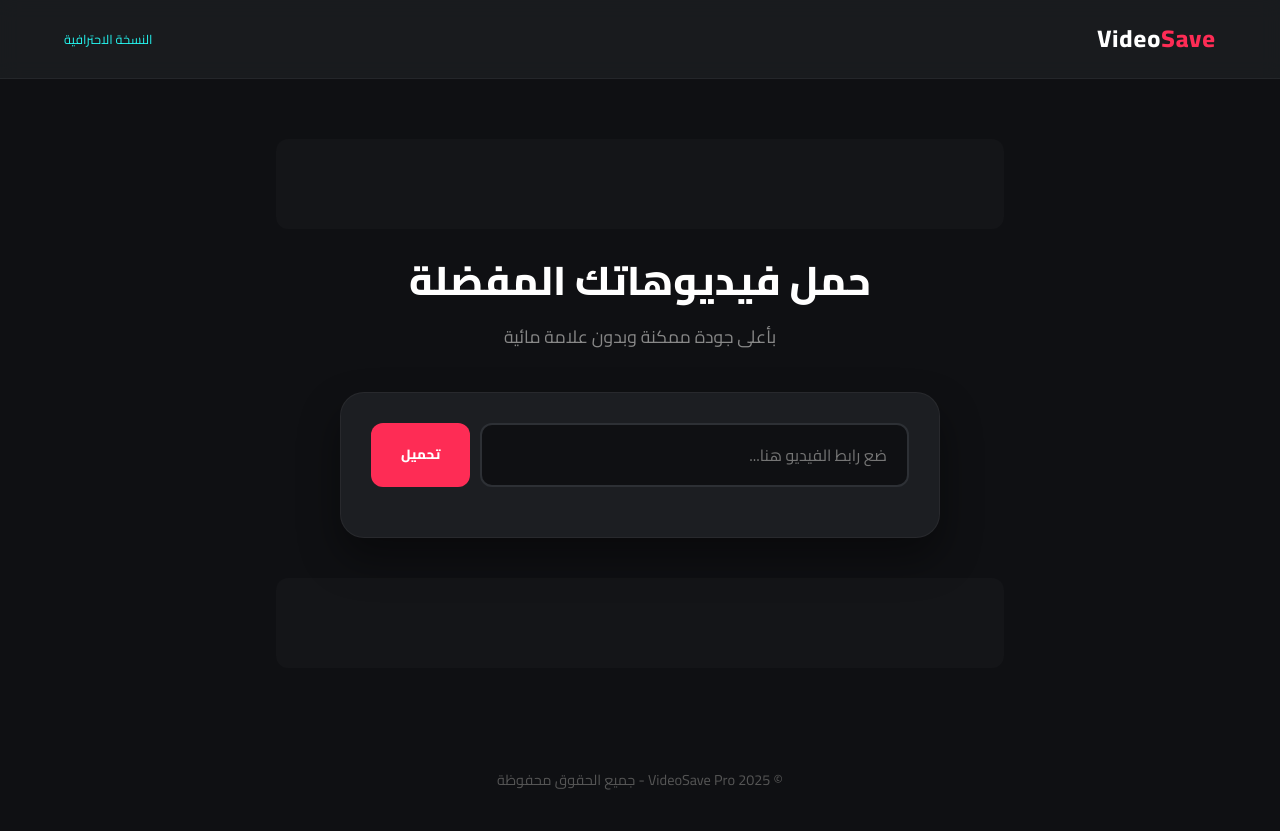
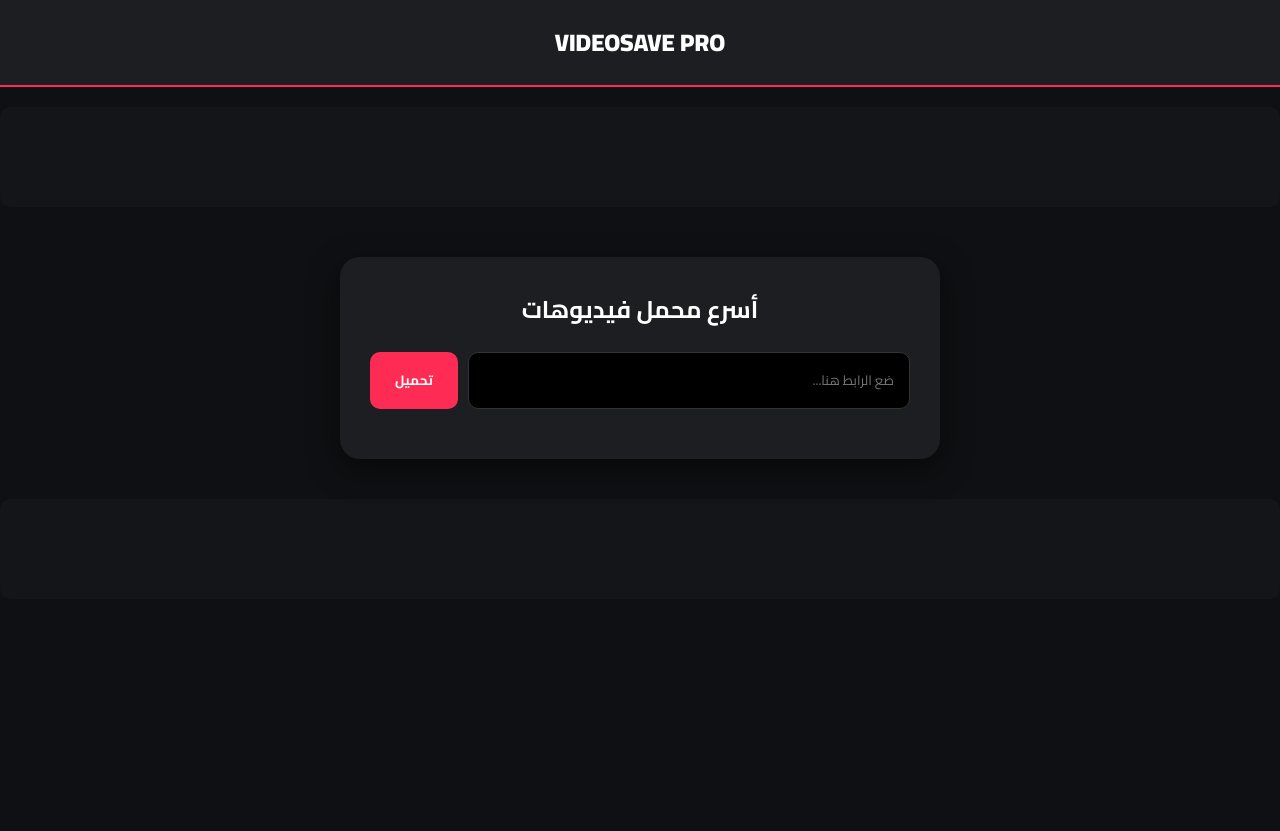
Before and after one commit to muammade/tiktok-downloader, a website: page index.html in a window 1280 px wide. After the commit the page ends 800 px from the top, so only its background shows below. Drawn offline with Linux system fonts and the light colour scheme.

Commit message:
Refactor index.html for better layout and functionality
Updated the HTML structure and styling for improved layout and functionality.

```diff
--- a/index.html
+++ b/index.html
@@ -4,170 +4,49 @@
     <meta charset="UTF-8">
     <meta name="viewport" content="width=device-width, initial-scale=1.0">
     <meta name="referrer" content="no-referrer">
-    <title>VideoSave Pro | محمل الفيديوهات الذكي</title>
-    <link href="https://fonts.googleapis.com/css2?family=Cairo:wght@400;600;800&display=swap" rel="stylesheet">
+    <title>VideoSave Pro</title>
+    <link href="https://fonts.googleapis.com/css2?family=Cairo:wght@400;700;900&display=swap" rel="stylesheet">
     <style>
-        :root {
-            --primary: #FE2C55;
-            --secondary: #25F4EE;
-            --bg: #0f1013;
-            --card-bg: #1c1e22;
-        }
+        :root { --primary: #FE2C55; --secondary: #25F4EE; --bg: #0f1013; }
         * { box-sizing: border-box; margin: 0; padding: 0; font-family: 'Cairo', sans-serif; }
-
-        body {
-            background-color: var(--bg);
-            color: #ffffff;
-            line-height: 1.6;
-        }
-
-        /* Header التصميم العصري */
-        header {
-            width: 100%;
-            padding: 20px 5%;
-            background: rgba(28, 30, 34, 0.8);
-            backdrop-filter: blur(10px);
-            display: flex;
-            justify-content: space-between;
-            align-items: center;
-            border-bottom: 1px solid rgba(255,255,255,0.05);
-            position: sticky;
-            top: 0;
-            z-index: 1000;
-        }
-        .logo { font-weight: 800; font-size: 1.5rem; letter-spacing: 1px; }
-        .logo span { color: var(--primary); }
-
-        .main-content {
-            display: flex;
-            flex-direction: column;
-            align-items: center;
-            padding: 40px 20px;
-            min-height: 80vh;
-        }
-
-        .hero-section { text-align: center; margin-bottom: 40px; }
-        .hero-section h1 { font-size: 2.5rem; margin-bottom: 10px; }
-        .hero-section p { color: #888; font-size: 1.1rem; }
-
-        .download-card {
-            width: 100%;
-            max-width: 600px;
-            background: var(--card-bg);
-            padding: 30px;
-            border-radius: 24px;
-            box-shadow: 0 20px 40px rgba(0,0,0,0.4);
-            border: 1px solid rgba(255,255,255,0.05);
-        }
-
-        .input-wrapper {
-            display: flex;
-            gap: 10px;
-            margin-bottom: 20px;
-        }
-        input {
-            flex: 1;
-            padding: 15px 20px;
-            border-radius: 12px;
-            border: 2px solid #2d3035;
-            background: #0f1013;
-            color: white;
-            font-size: 1rem;
-            outline: none;
-            transition: 0.3s;
-        }
-        input:focus { border-color: var(--secondary); }
-
-        .btn-download {
-            padding: 15px 30px;
-            border-radius: 12px;
-            border: none;
-            background: var(--primary);
-            color: white;
-            font-weight: 700;
-            cursor: pointer;
-            transition: 0.3s;
-            white-space: nowrap;
-        }
-        .btn-download:hover { transform: translateY(-2px); opacity: 0.9; }
-
-        /* منطقة النتائج */
-        #resultArea {
-            display: none;
-            margin-top: 30px;
-            padding-top: 30px;
-            border-top: 1px solid rgba(255,255,255,0.1);
-            text-align: center;
-        }
-        #vCover { width: 100%; max-height: 350px; border-radius: 15px; object-fit: contain; margin-bottom: 20px; border: 1px solid #333; }
-        .final-link {
-            display: inline-block;
-            width: 100%;
-            padding: 15px;
-            background: var(--secondary);
-            color: #000;
-            text-decoration: none;
-            font-weight: 700;
-            border-radius: 12px;
-            margin-top: 10px;
-        }
-
-        /* الإعلانات */
-        .ad-container {
-            width: 100%;
-            max-width: 728px;
-            margin: 20px auto;
-            min-height: 90px;
-            background: rgba(255,255,255,0.02);
-            border-radius: 12px;
-            overflow: hidden;
-            display: flex;
-            justify-content: center;
-            align-items: center;
-        }
-
-        footer { padding: 40px; text-align: center; color: #555; font-size: 0.9rem; }
+        body { background: var(--bg); color: white; display: flex; flex-direction: column; align-items: center; min-height: 100vh; }
+        header { width: 100%; padding: 20px; background: #1c1e22; text-align: center; border-bottom: 2px solid var(--primary); font-weight: 900; font-size: 1.5rem; }
+        .container { width: 95%; max-width: 600px; background: #1c1e22; margin-top: 30px; padding: 30px; border-radius: 20px; box-shadow: 0 10px 30px rgba(0,0,0,0.5); text-align: center; }
+        .input-group { display: flex; gap: 10px; margin: 20px 0; }
+        input { flex: 1; padding: 15px; border-radius: 10px; border: 1px solid #333; background: #000; color: white; outline: none; }
+        button { padding: 15px 25px; border-radius: 10px; border: none; background: var(--primary); color: white; font-weight: bold; cursor: pointer; }
+        #resultArea { display: none; margin-top: 25px; padding-top: 25px; border-top: 1px solid #333; }
+        #vCover { width: 100%; border-radius: 15px; border: 2px solid var(--secondary); margin-bottom: 15px; }
+        .dl-link { display: block; width: 100%; padding: 15px; background: var(--secondary); color: #000; text-decoration: none; font-weight: bold; border-radius: 10px; }
+        .ad-box { width: 100%; min-height: 100px; background: rgba(255,255,255,0.02); margin: 20px 0; border-radius: 10px; display: flex; justify-content: center; align-items: center; overflow: hidden; }
     </style>
 </head>
 <body>
 
-    <header>
-        <div class="logo">Video<span>Save</span></div>
-        <div style="font-size: 0.8rem; color: var(--secondary);">النسخة الاحترافية</div>
-    </header>
+    <header>VIDEOSAVE <span>PRO</span></header>
 
-    <div class="main-content">
-        <div class="ad-container">
+    <div class="ad-box">
         <script async="async" data-cfasync="false" src="https://pl28334678.effectivegatecpm.com/f54e9c6f51b6bf561ffbceea1f602cc5/invoke.js"></script>
         <div id="container-f54e9c6f51b6bf561ffbceea1f602cc5"></div>
     </div>
 
-        <div class="hero-section">
-            <h1>حمل فيديوهاتك المفضلة</h1>
-            <p>بأعلى جودة ممكنة وبدون علامة مائية</p>
-        </div>
-
-        <div class="download-card">
-            <div class="input-wrapper">
-                <input type="text" id="urlInput" placeholder="ضع رابط الفيديو هنا...">
-                <button class="btn-download" id="fetchBtn">تحميل</button>
+    <div class="container">
+        <h2>أسرع محمل فيديوهات</h2>
+        <div class="input-group">
+            <input type="text" id="urlInput" placeholder="ضع الرابط هنا...">
+            <button id="fetchBtn">تحميل</button>
         </div>
 
         <div id="resultArea">
             <img id="vCover" src="" alt="Video Preview">
             <h3 id="vTitle" style="margin-bottom: 15px;"></h3>
-                <a href="#" id="dlLink" class="final-link">حفظ الفيديو إلى الجهاز</a>
+            <a href="#" id="dlBtn" class="dl-link">حفظ الفيديو الآن</a>
         </div>
     </div>
 
-        <div class="ad-container" style="margin-top: 40px;">
+    <div class="ad-box" style="margin-top: 40px;">
         <div id="container-f54e9c6f51b6bf561ffbceea1f602cc5-2"></div>
     </div>
-    </div>
-
-    <footer>
-        &copy; 2025 VideoSave Pro - جميع الحقوق محفوظة
-    </footer>
 
     <script>
         const fetchBtn = document.getElementById('fetchBtn');
@@ -176,11 +55,9 @@
 
         fetchBtn.onclick = async () => {
             const url = urlInput.value.trim();
-            if (!url) return alert('يرجى إدخال الرابط');
+            if (!url) return alert('أدخل الرابط!');
 
             fetchBtn.innerText = 'جاري المعالجة...';
-            fetchBtn.disabled = true;
-
             try {
                 const response = await fetch(`/api/download?url=${encodeURIComponent(url)}`);
                 const result = await response.json();
@@ -188,24 +65,25 @@
                 if (result.code === 0) {
                     const data = result.data;
                     document.getElementById('vCover').src = data.cover;
-                    document.getElementById('vTitle').innerText = data.title || "فيديو جاهز للتحميل";
+                    document.getElementById('vTitle').innerText = data.title || "فيديو جاهز";
 
-                    document.getElementById('dlLink').onclick = (e) => {
+                    // الإصلاح القاتل للرابط الخطأ:
+                    const videoPath = data.hdplay || data.play;
+                    const finalUrl = videoPath.startsWith('http') ? videoPath : `https://www.tikwm.com${videoPath}`;
+
+                    document.getElementById('dlBtn').onclick = (e) => {
                         e.preventDefault();
-                        window.location.href = 'https://www.tikwm.com' + (data.hdplay || data.play);
+                        window.open(finalUrl, '_blank'); // سيفتح الرابط بشكل صحيح الآن
                     };
 
                     resultArea.style.display = 'block';
-                    // تمرير الصفحة للأسفل لرؤية النتيجة
-                    resultArea.scrollIntoView({ behavior: 'smooth' });
                 } else {
-                    alert('لم نتمكن من العثور على الفيديو، تأكد من أن الرابط صحيح وعام.');
+                    alert('خطأ في جلب البيانات.');
                 }
             } catch (err) {
-                alert('حدث خطأ في الاتصال بالسيرفر، جرب مرة أخرى.');
+                alert('عطل في السيرفر.');
             } finally {
                 fetchBtn.innerText = 'تحميل';
-                fetchBtn.disabled = false;
             }
         };
     </script>
```
Lines whose indentation alone changed are shown as unchanged.
